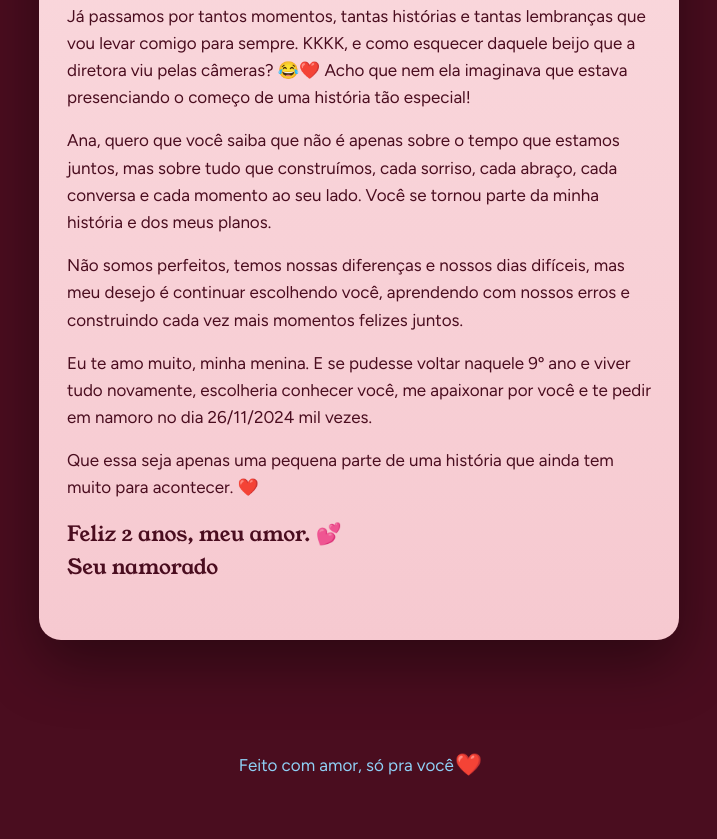
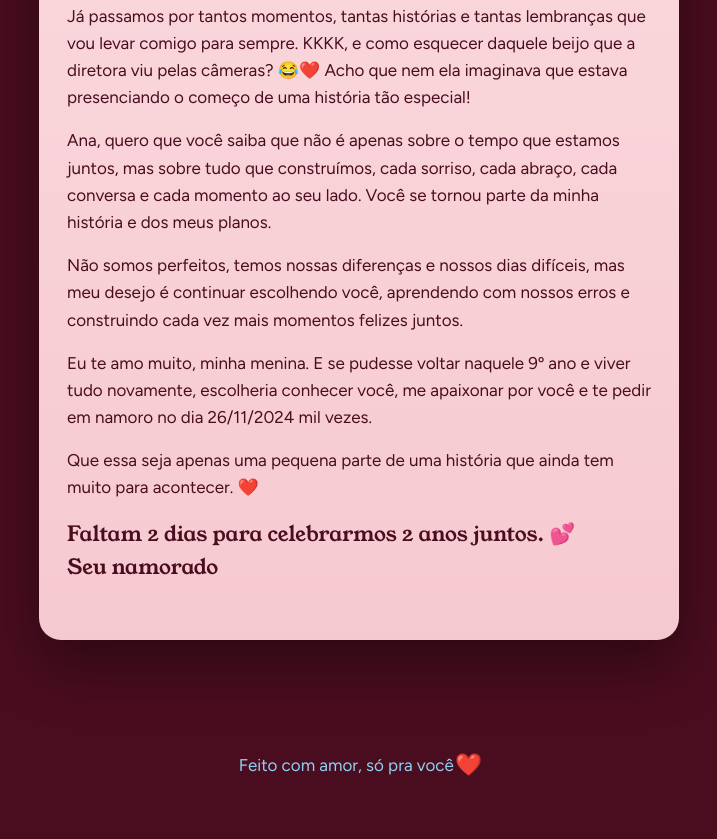
Before and after one commit to pauloisaque267-hub/ana-yrlla-site, a plain HTML site: page index.html in a window 1280 px wide. Shown: the part 4163-5002 px from the top of the page, without its empty margins (281-998 px from the left). Drawn offline with Linux system fonts and the light colour scheme.

Commit message:
Add files via upload

```diff
--- a/index.html
+++ b/index.html
@@ -169,7 +169,7 @@ section:not(.hero) h2::after{content:"♥";display:block;font-size:1rem;color:va
 <p>Não somos perfeitos, temos nossas diferenças e nossos dias difíceis, mas meu desejo é continuar escolhendo você, aprendendo com nossos erros e construindo cada vez mais momentos felizes juntos.</p>
 <p>Eu te amo muito, minha menina. E se pudesse voltar naquele 9º ano e viver tudo novamente, escolheria conhecer você, me apaixonar por você e te pedir em namoro no dia 26/11/2024 mil vezes.</p>
 <p>Que essa seja apenas uma pequena parte de uma história que ainda tem muito para acontecer. ❤️</p>
-<p class="sign">Feliz 2 anos, meu amor. 💕<br>Seu namorado</p>
+<p class="sign"><span id="anniversaryGreeting">Obrigado por fazer parte da minha vida. 💕</span><br>Seu namorado</p>
 </div>
 </section>
 <div class="lb" id="lb" hidden><img alt="Foto ampliada"></div>
@@ -187,6 +187,10 @@ if(d<0){mo--;d+=new Date(n.getFullYear(),n.getMonth(),0).getDate()}
 if(mo<0){y--;mo+=12}
 [y,mo,d,h,mi,s].forEach(function(v,i){var e=document.getElementById(ids[i]);if(e.textContent!=v){e.textContent=v;e.classList.remove('pop');void e.offsetWidth;e.classList.add('pop')}});
 document.getElementById('anniversary').textContent=y+' '+(y===1?'ano':'anos')+' escolhendo você';
+var nextAnniversary=new Date(n.getFullYear(),10,26);
+if(n.getMonth()>10||(n.getMonth()===10&&n.getDate()>26))nextAnniversary.setFullYear(n.getFullYear()+1);
+var daysUntil=Math.round((nextAnniversary-new Date(n.getFullYear(),n.getMonth(),n.getDate()))/864e5);
+document.getElementById('anniversaryGreeting').textContent=n.getMonth()===10&&n.getDate()===26?'Feliz '+y+' anos, meu amor. 💕':'Faltam '+daysUntil+' dias para celebrarmos '+(y+1)+' anos juntos. 💕';
 }
 tick();setInterval(tick,1000);
 var rm=matchMedia('(prefers-reduced-motion:reduce)').matches;
```
